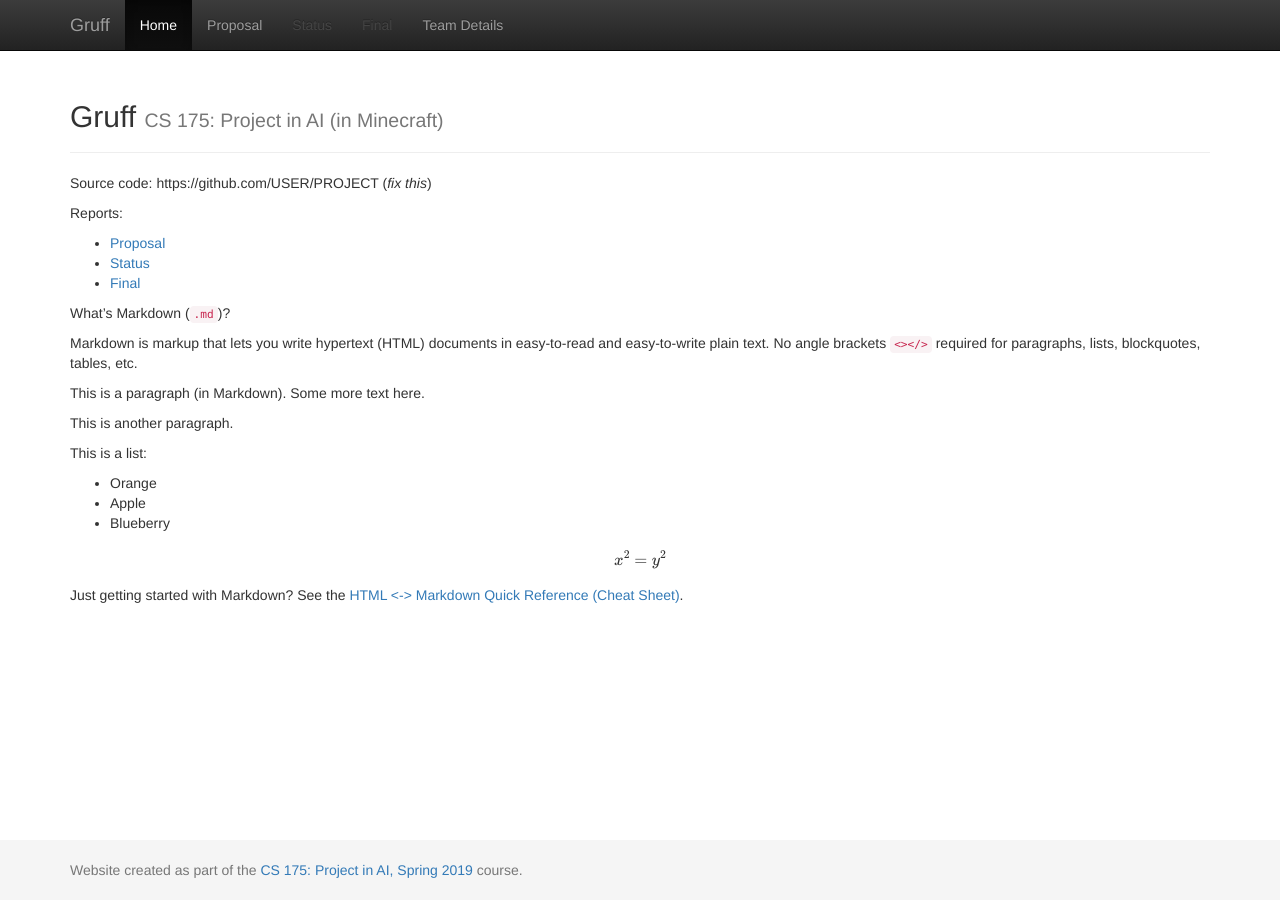
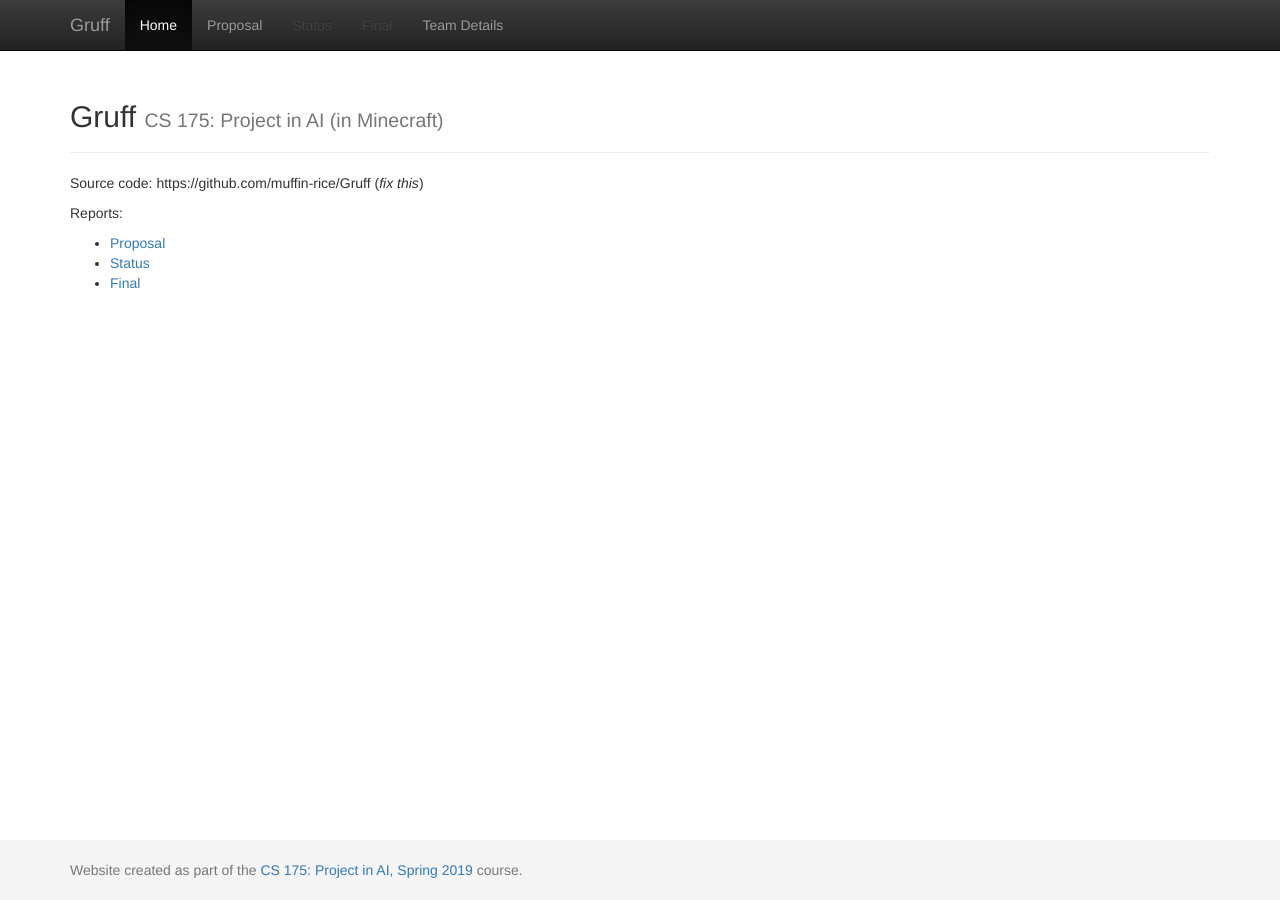
Before and after one commit to muffin-rice/Gruff, a Jekyll site: the page built from docs/index.md, in a window 1280 px wide. Built offline with Jekyll 4.4.1, drawn with Linux system fonts in a browser that asks for light colours; formulas are drawn with MathJax 3.

```diff
--- a/docs/index.md
+++ b/docs/index.md
@@ -3,38 +3,10 @@ layout: default
 title:  Home
 ---
 
-Source code: https://github.com/USER/PROJECT (_fix this_)
+Source code: https://github.com/muffin-rice/Gruff (_fix this_)
 
 Reports:
 
 - [Proposal](proposal.html)
 - [Status](status.html)
 - [Final](final.html)
-
-What's Markdown (`.md`)?
-
-Markdown is markup that lets you write hypertext (HTML) documents
-in easy-to-read and easy-to-write plain text.
-No angle brackets `<></>` required for
-paragraphs, lists, blockquotes, tables, etc.
-
-
-This is a paragraph (in Markdown). Some more
-text here.
-
-This is another paragraph.
-
-This is a list:
-
-- Orange
-- Apple
-- Blueberry
-
-$$x^2 = y^2$$
-
-
-Just getting started with Markdown?
-See the [HTML <-> Markdown Quick Reference (Cheat Sheet)][quickref].
-
-
-[quickref]: https://github.com/mundimark/quickrefs/blob/master/HTML.md
```
Also changed, not shown: docs/proposal.md (+36 -0 lines).
